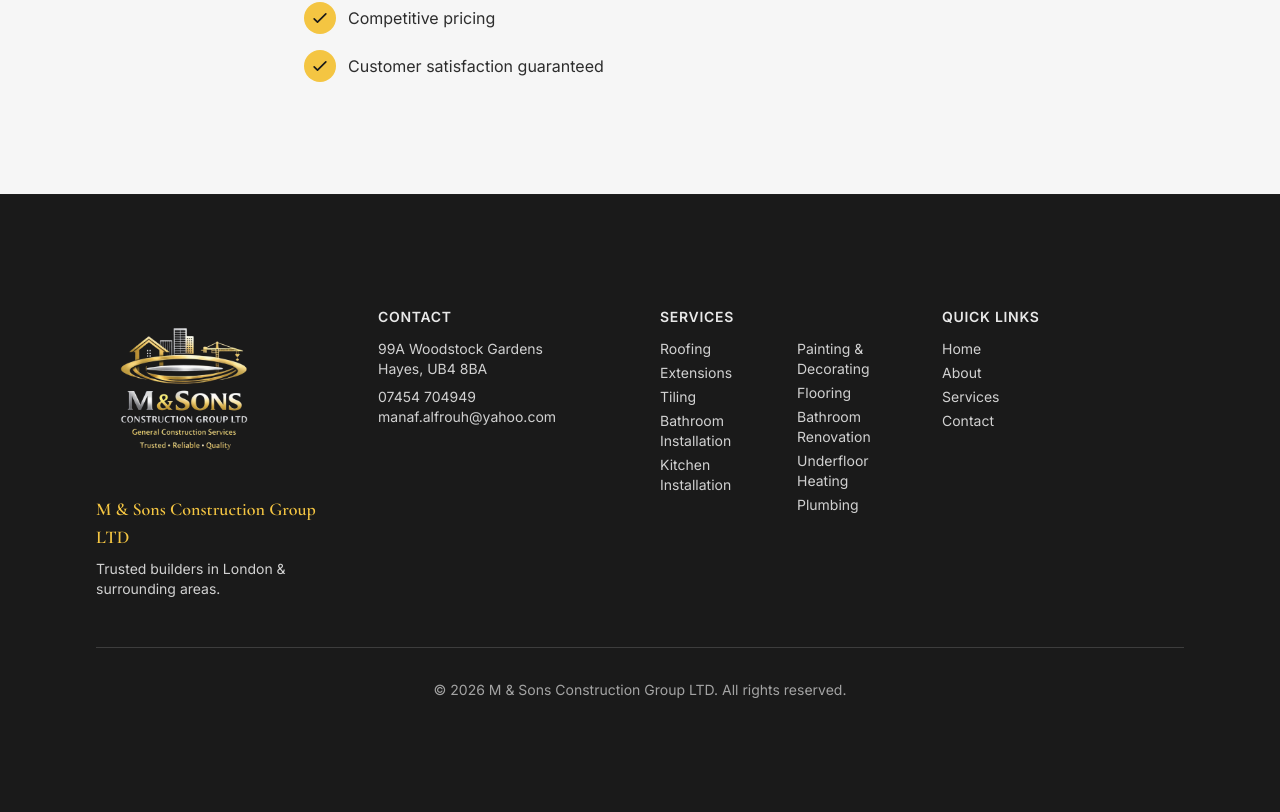
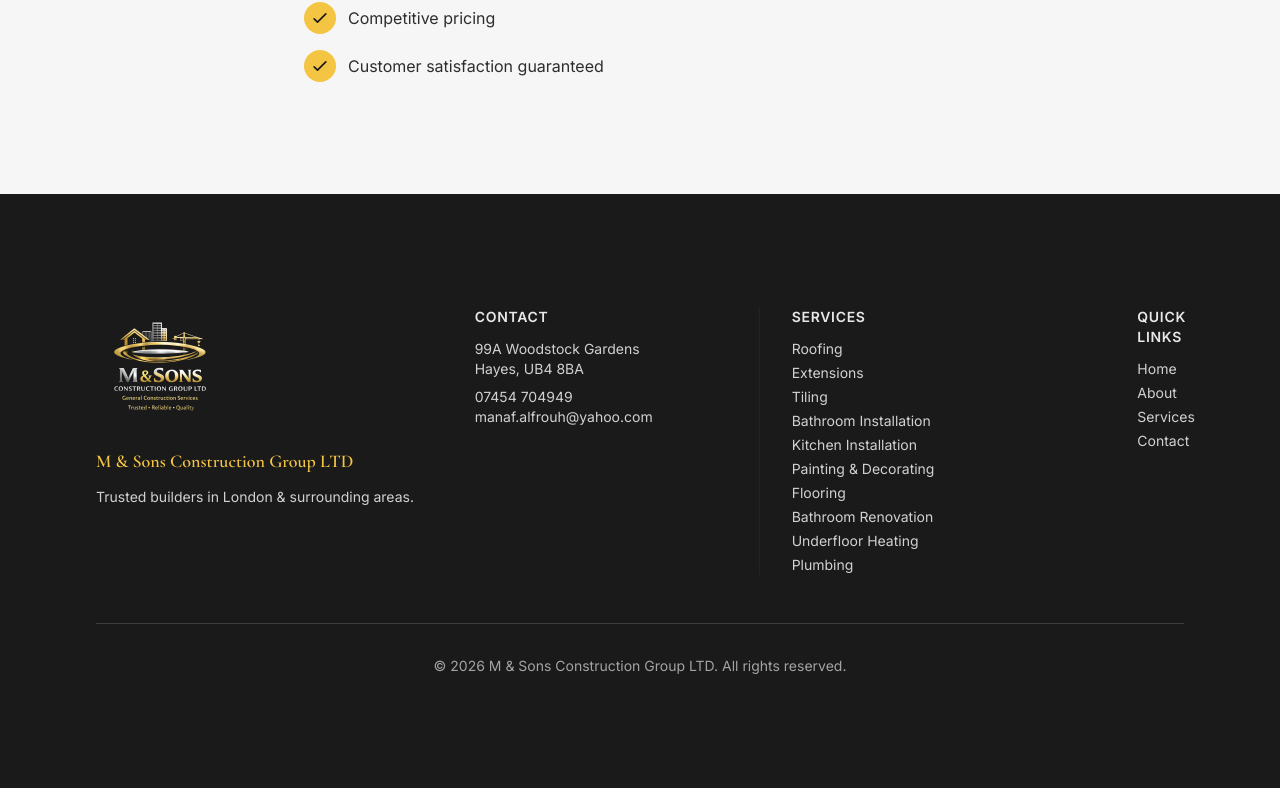
Before and after one commit to mrbuddhu/MSonsConstructionsPvtLtd, a Next.js app: page /about in a window 1280 px wide. Shown: the part 1327-2139 px from the top of the page. After the commit the page ends 2115 px from the top, so only its background shows below. Built offline with nearby package versions, Linux system fonts and the light colour scheme.

Commit message:
Enhance image sources and implement AnimateIn animations across components for improved user experience. Updated image URLs in AboutPage, Hero, and services.ts for better visual consistency. Added AnimateIn effects to various sections to enrich the presentation and engagement of the content.

```diff
--- a/app/about/page.tsx
+++ b/app/about/page.tsx
@@ -13,8 +13,8 @@ export default function AboutPage() {
       <section className="relative py-20 md:py-28">
         <div className="absolute inset-0 bg-charcoal-900">
           <Image
-            src="https://images.unsplash.com/photo-KoTUF0mdHLw?w=1920&q=80"
-            alt=""
+            src="https://images.unsplash.com/photo-1503387762-592deb58ef4e?auto=format&fit=crop&w=1920&q=80"
+            alt="Builders working on a modern house extension"
             fill
             className="object-cover opacity-50"
             sizes="100vw"
--- a/components/AboutSection.tsx
+++ b/components/AboutSection.tsx
@@ -1,19 +1,23 @@
 import Image from 'next/image';
+import { AnimateIn } from './AnimateIn';
 
 export function AboutSection() {
   return (
     <section id="about" className="section-padding bg-white" aria-labelledby="about-heading">
       <div className="container-narrow">
         <div className="grid gap-12 lg:grid-cols-2 lg:items-center">
+          <AnimateIn variant="right">
             <div className="relative aspect-[4/3] overflow-hidden rounded-lg bg-charcoal-100">
               <Image
-              src="https://images.unsplash.com/photo-KoTUF0mdHLw?w=1200&q=80"
-              alt="Construction team at work"
+                src="https://images.unsplash.com/photo-1503387762-592deb58ef4e?auto=format&fit=crop&w=1200&q=80"
+                alt="Builders working on a modern house extension"
                 fill
                 className="object-cover transition-transform duration-500 hover:scale-[1.02]"
                 sizes="(max-width: 1024px) 100vw, 50vw"
               />
             </div>
+          </AnimateIn>
+          <AnimateIn delay={80} variant="left">
             <div>
               <h2 id="about-heading" className="heading-section">
                 About M & Sons Construction
@@ -39,6 +43,7 @@ export function AboutSection() {
                 </p>
               </div>
             </div>
+          </AnimateIn>
         </div>
       </div>
     </section>
--- a/components/Footer.tsx
+++ b/components/Footer.tsx
@@ -7,21 +7,21 @@ export function Footer() {
   return (
     <footer className="border-t border-charcoal-800/20 bg-charcoal-900 text-white" role="contentinfo">
       <div className="container-narrow section-padding">
-        <div className="grid gap-10 md:grid-cols-2 lg:grid-cols-4">
-          <div>
+        <div className="grid gap-10 md:grid-cols-2 lg:grid-cols-12 lg:gap-x-12 lg:items-start">
+          <div className="space-y-3 lg:col-span-4">
             <div className="flex items-center gap-3">
               <Image
                 src="/logo.png"
                 alt="M & Sons Construction Group LTD logo"
                 width={260}
                 height={90}
-                className="h-36 md:h-44 w-auto"
+                className="h-28 md:h-32 w-auto"
               />
             </div>
             <h3 className="mt-3 font-display text-lg font-semibold text-gold">M & Sons Construction Group LTD</h3>
             <p className="mt-2 text-sm text-white/80">Trusted builders in London & surrounding areas.</p>
           </div>
-          <div>
+          <div className="space-y-3 lg:col-span-3">
             <h4 className="text-sm font-semibold uppercase tracking-wider text-white/90">Contact</h4>
             <address className="mt-3 not-italic text-sm text-white/80">
               <p>99A Woodstock Gardens</p>
@@ -38,26 +38,24 @@ export function Footer() {
               </p>
             </address>
           </div>
-          <div>
+          <div className="space-y-3 lg:col-span-4 lg:border-l lg:border-charcoal-800/50 lg:pl-8">
             <h4 className="text-sm font-semibold uppercase tracking-wider text-white/90">Services</h4>
-            <div className="mt-3 grid grid-cols-1 gap-x-8 gap-y-1 text-sm text-white/80 sm:grid-cols-2">
+            <div className="mt-3 text-sm text-white/80">
               <ul className="space-y-1">
-                <li><Link href="/services#roofing" className="hover:text-gold focus:text-gold">Roofing</Link></li>
-                <li><Link href="/services#extensions" className="hover:text-gold focus:text-gold">Extensions</Link></li>
-                <li><Link href="/services#tiling" className="hover:text-gold focus:text-gold">Tiling</Link></li>
-                <li><Link href="/services#bathroom-installation" className="hover:text-gold focus:text-gold">Bathroom Installation</Link></li>
-                <li><Link href="/services#kitchen" className="hover:text-gold focus:text-gold">Kitchen Installation</Link></li>
-              </ul>
-              <ul className="space-y-1">
-                <li><Link href="/services#painting" className="hover:text-gold focus:text-gold">Painting & Decorating</Link></li>
-                <li><Link href="/services#flooring" className="hover:text-gold focus:text-gold">Flooring</Link></li>
-                <li><Link href="/services#bathroom-renovation" className="hover:text-gold focus:text-gold">Bathroom Renovation</Link></li>
-                <li><Link href="/services#underfloor-heating" className="hover:text-gold focus:text-gold">Underfloor Heating</Link></li>
-                <li><Link href="/services#plumbing" className="hover:text-gold focus:text-gold">Plumbing</Link></li>
+                <li><Link href="/services#roofing" className="whitespace-nowrap hover:text-gold focus:text-gold">Roofing</Link></li>
+                <li><Link href="/services#extensions" className="whitespace-nowrap hover:text-gold focus:text-gold">Extensions</Link></li>
+                <li><Link href="/services#tiling" className="whitespace-nowrap hover:text-gold focus:text-gold">Tiling</Link></li>
+                <li><Link href="/services#bathroom-installation" className="whitespace-nowrap hover:text-gold focus:text-gold">Bathroom Installation</Link></li>
+                <li><Link href="/services#kitchen" className="whitespace-nowrap hover:text-gold focus:text-gold">Kitchen Installation</Link></li>
+                <li><Link href="/services#painting" className="whitespace-nowrap hover:text-gold focus:text-gold">Painting &amp; Decorating</Link></li>
+                <li><Link href="/services#flooring" className="whitespace-nowrap hover:text-gold focus:text-gold">Flooring</Link></li>
+                <li><Link href="/services#bathroom-renovation" className="whitespace-nowrap hover:text-gold focus:text-gold">Bathroom Renovation</Link></li>
+                <li><Link href="/services#underfloor-heating" className="whitespace-nowrap hover:text-gold focus:text-gold">Underfloor Heating</Link></li>
+                <li><Link href="/services#plumbing" className="whitespace-nowrap hover:text-gold focus:text-gold">Plumbing</Link></li>
               </ul>
             </div>
           </div>
-          <div>
+          <div className="space-y-3 lg:col-span-1">
             <h4 className="text-sm font-semibold uppercase tracking-wider text-white/90">Quick Links</h4>
             <ul className="mt-3 space-y-1 text-sm text-white/80">
               <li><Link href="/" className="hover:text-gold focus:text-gold">Home</Link></li>
--- a/components/Hero.tsx
+++ b/components/Hero.tsx
@@ -8,8 +8,8 @@ export function Hero() {
       aria-labelledby="hero-heading"
     >
       <Image
-        src="https://images.unsplash.com/photo-ZQmJ9Lz3K1I?w=1920&q=80"
-        alt="Professional construction and building work"
+        src="https://images.unsplash.com/photo-1564013799919-ab600027ffc6?auto=format&fit=crop&w=1920&q=80"
+        alt="Modern house exterior with new roofing"
         fill
         className="object-cover opacity-40"
         priority
--- a/components/ServiceImage.tsx
+++ b/components/ServiceImage.tsx
@@ -25,8 +25,11 @@ export function ServiceImage({ src, alt, title }: Props) {
         sizes="(max-width: 640px) 100vw, (max-width: 1024px) 50vw, 33vw"
         onError={() => setImgSrc(FALLBACK)}
       />
-      <div className="absolute inset-0 bg-charcoal-900/30" aria-hidden />
-      <h3 className="absolute bottom-0 left-0 right-0 p-4 font-display text-lg font-semibold text-white">
+      <div
+        className="absolute inset-0 bg-gradient-to-t from-charcoal-900/85 via-charcoal-900/40 to-transparent"
+        aria-hidden
+      />
+      <h3 className="absolute inset-x-0 bottom-0 p-4 font-display text-lg md:text-xl font-semibold text-white tracking-tight">
         {title}
       </h3>
     </div>
--- a/lib/services.ts
+++ b/lib/services.ts
@@ -82,7 +82,7 @@ export const services = [
     title: 'Flooring',
     description:
       'We install different types of flooring including laminate, hardwood, tiles, and vinyl flooring with precision and durability.',
-    image: 'https://images.unsplash.com/photo-W2NY_EMj4HA?w=1200&q=80',
+    image: 'https://source.unsplash.com/W2NY_EMj4HA/1200x900',
     bullets: [
       'Laminate and vinyl flooring',
       'Hardwood and engineered wood',
@@ -108,7 +108,7 @@ export const services = [
     title: 'Underfloor Heating',
     description:
       'We install efficient underfloor heating systems that provide comfortable and energy-efficient heating for your home.',
-    image: 'https://images.unsplash.com/photo-2GXod3GojXc?w=1200&q=80',
+    image: 'https://source.unsplash.com/2GXod3GojXc/1200x900',
     bullets: [
       'Electric and water-based systems',
       'Ideal for bathrooms and kitchens',
@@ -121,7 +121,7 @@ export const services = [
     title: 'Plumbing',
     description:
       'Plumbing services for installations, upgrades, and repairs—ideal for bathrooms, kitchens, and general property maintenance.',
-    image: 'https://images.unsplash.com/photo-hoIQtR0NoQE?w=1200&q=80',
+    image: 'https://source.unsplash.com/hoIQtR0NoQE/1200x900',
     bullets: [
       'New pipework and upgrades',
       'Leak detection and repairs',
--- a/next.config.mjs
+++ b/next.config.mjs
@@ -3,6 +3,7 @@ const nextConfig = {
   images: {
     remotePatterns: [
       { protocol: 'https', hostname: 'images.unsplash.com', pathname: '/**' },
+      { protocol: 'https', hostname: 'source.unsplash.com', pathname: '/**' },
       { protocol: 'https', hostname: 'images.pexels.com', pathname: '/**' },
     ],
   },
```
Also changed, not shown: components/ContactSection.tsx (+12 -5 lines), components/ServicesSection.tsx (+10 -4 lines), components/WhyChooseUs.tsx (+10 -4 lines). Lines whose indentation alone changed are shown as unchanged.
